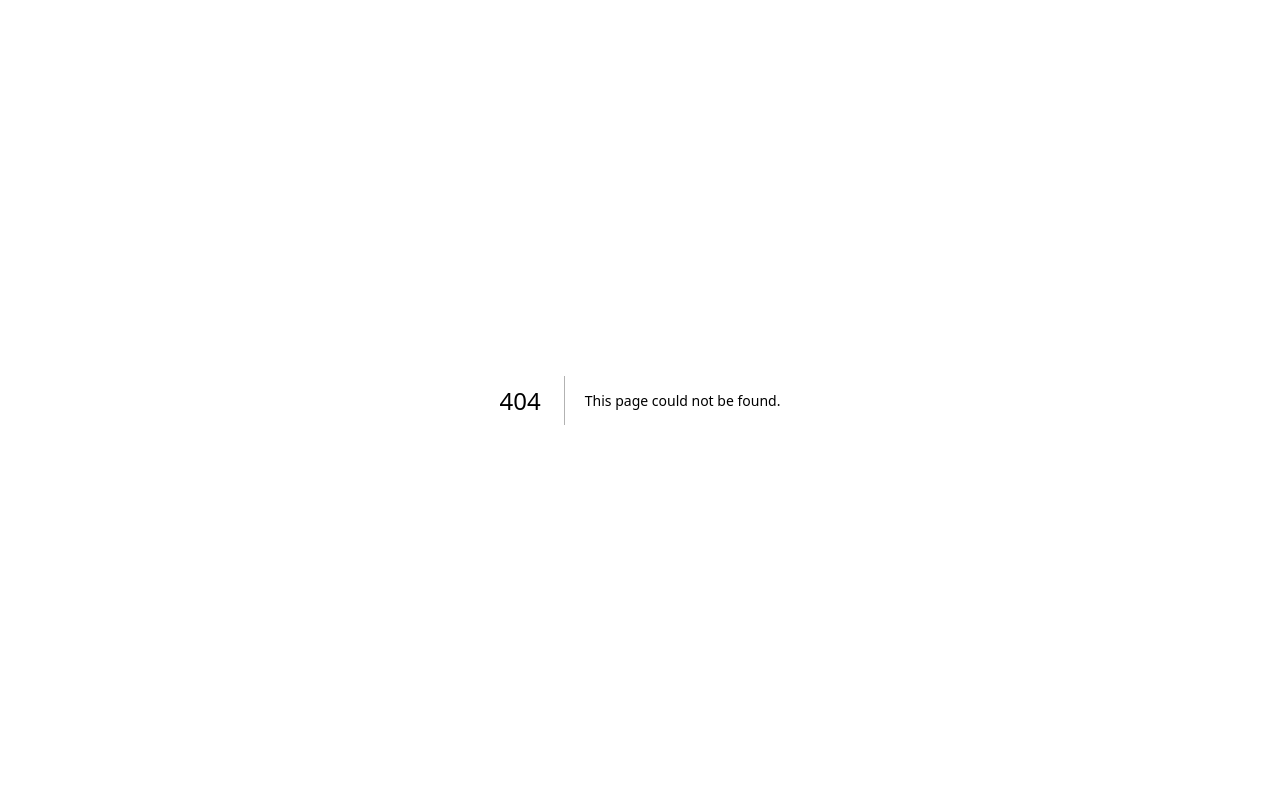
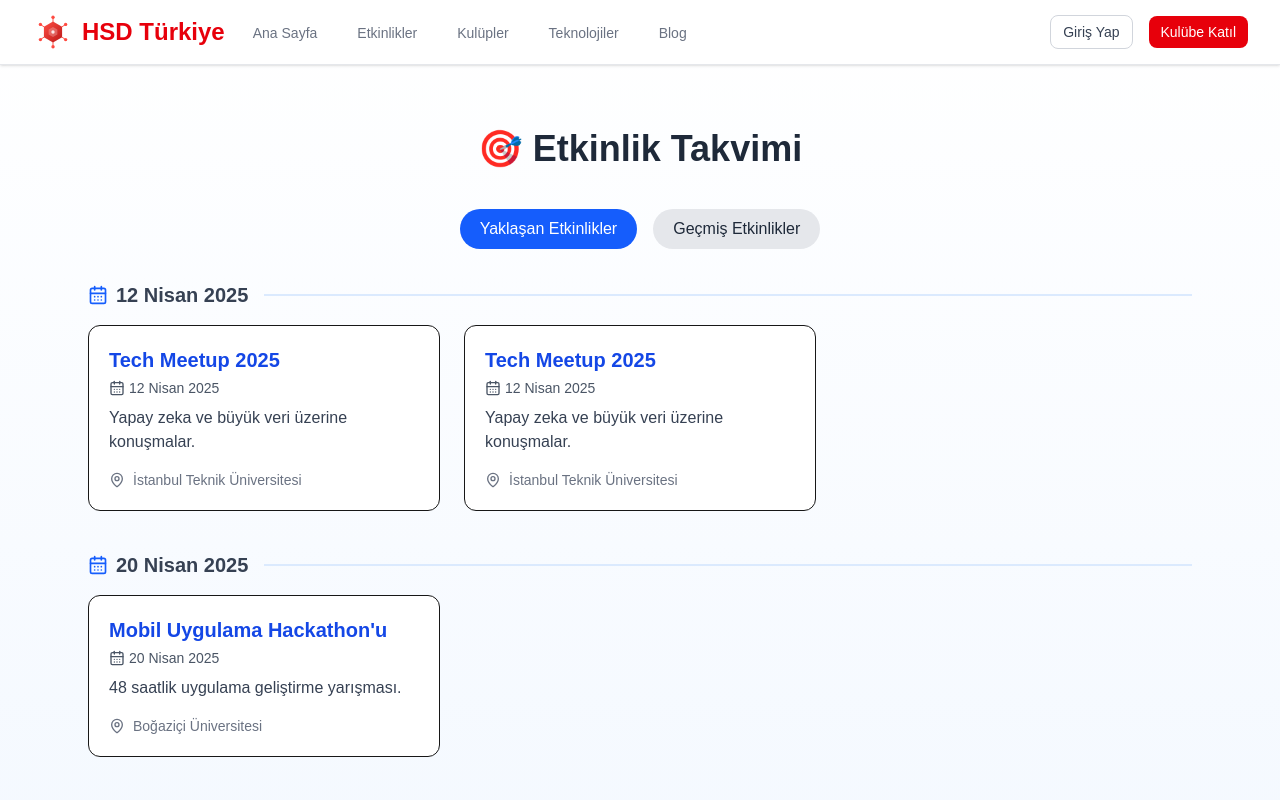
Before and after one commit to dev-yuci/HSDCommunities, a Next.js app: page /events in a window 1280 px wide. Before the commit this address had no page. Shown: the top 800 px of the page. Built offline with nearby package versions, Linux system fonts and the light colour scheme.

Commit message:
events sayfası eklendi

```diff
--- a/package.json
+++ b/package.json
@@ -11,6 +11,7 @@
   "dependencies": {
     "@react-google-maps/api": "^2.20.6",
     "d3-geo": "^3.1.1",
+    "framer-motion": "^12.6.3",
     "lucide-react": "^0.487.0",
     "next": "15.2.4",
     "next-themes": "^0.4.6",
--- /dev/null
+++ b/src/app/events/page.tsx
@@ -0,0 +1,15 @@
+import Header from '@/components/layout/Header';
+import Footer from '@/components/layout/Footer';
+import EventList from "@/components/events/EventList";
+
+export default function EventsPage() {
+  return (
+    <div className="min-h-screen bg-gradient-to-b from-white to-blue-50">
+      <Header />
+      <main className="max-w-7xl mx-auto px-4 py-10">
+        <EventList />
+      </main>
+      <Footer />
+    </div>
+  );
+}
--- a/src/app/globals.css
+++ b/src/app/globals.css
@@ -34,3 +34,18 @@ body {
 .scrollbar-hide::-webkit-scrollbar {
   display: none;            /* Chrome, Safari ve Opera */
 }
+
+@keyframes fade-in {
+  0% {
+    opacity: 0;
+    transform: scale(0.96);
+  }
+  100% {
+    opacity: 1;
+    transform: scale(1);
+  }
+}
+
+.animate-fade-in {
+  animation: fade-in 0.25s ease-out forwards;
+}
--- /dev/null
+++ b/src/components/events/EventCard.tsx
@@ -0,0 +1,38 @@
+// components/events/EventCard.tsx
+import React from "react";
+import { Event } from "@/data/eventsData";
+import { CalendarDays, MapPin } from "lucide-react";
+
+interface Props {
+  event: Event;
+  onClick: () => void;
+}
+
+const EventCard = ({ event, onClick }: Props) => {
+  return (
+    <div
+      onClick={onClick}
+      className="cursor-pointer border rounded-xl p-5 bg-white hover:shadow-lg transition"
+    >
+      <h2 className="text-xl font-semibold text-blue-700 mb-1">{event.title}</h2>
+
+      <div className="text-gray-600 text-sm flex items-center gap-1 mb-2">
+        <CalendarDays className="w-4 h-4" />
+        {new Date(event.date).toLocaleDateString("tr-TR", {
+          year: "numeric",
+          month: "long",
+          day: "numeric",
+        })}
+      </div>
+
+      <p className="text-gray-700 line-clamp-3">{event.description}</p>
+
+      <div className="mt-4 flex items-center gap-2 text-sm text-gray-500">
+        <MapPin className="w-4 h-4" />
+        {event.location}
+      </div>
+    </div>
+  );
+};
+
+export default EventCard;
--- /dev/null
+++ b/src/components/events/EventList.tsx
@@ -0,0 +1,85 @@
+"use client";
+
+import React, { useState } from "react";
+import { eventsData, Event } from "@/data/eventsData";
+import EventCard from "@/components/events/EventCard";
+import EventModal from "@/components/events/EventModal";
+import { CalendarDays } from "lucide-react";
+
+const EventList = () => {
+  const [filter, setFilter] = useState<"upcoming" | "past">("upcoming");
+  const [selectedEvent, setSelectedEvent] = useState<Event | null>(null);
+
+  const now = new Date();
+
+  const filteredEvents = eventsData
+    .filter((event) => {
+      const eventDate = new Date(event.date);
+      return filter === "upcoming" ? eventDate >= now : eventDate < now;
+    })
+    .sort((a, b) => new Date(a.date).getTime() - new Date(b.date).getTime());
+
+  const groupedEvents = filteredEvents.reduce((acc, event) => {
+    const date = new Date(event.date).toLocaleDateString("tr-TR", {
+      year: "numeric",
+      month: "long",
+      day: "numeric",
+    });
+    if (!acc[date]) acc[date] = [];
+    acc[date].push(event);
+    return acc;
+  }, {} as Record<string, Event[]>);
+
+  return (
+    <div className="p-6 max-w-6xl mx-auto relative">
+      <h1 className="text-4xl font-bold text-center mb-10 text-gray-800">
+        🎯 Etkinlik Takvimi
+      </h1>
+
+      <div className="flex justify-center gap-4 mb-8">
+        {["upcoming", "past"].map((key) => (
+          <button
+            key={key}
+            onClick={() => setFilter(key as "upcoming" | "past")}
+            className={`px-5 py-2 rounded-full font-medium transition ${
+              filter === key
+                ? "bg-blue-600 text-white"
+                : "bg-gray-200 text-gray-800"
+            }`}
+          >
+            {key === "upcoming" ? "Yaklaşan Etkinlikler" : "Geçmiş Etkinlikler"}
+          </button>
+        ))}
+      </div>
+
+      {Object.keys(groupedEvents).map((date) => (
+        <div key={date} className="mb-10">
+          <div className="flex items-center gap-2 mb-4">
+            <CalendarDays className="text-blue-600 w-5 h-5" />
+            <h2 className="text-xl font-semibold text-gray-700">{date}</h2>
+            <div className="h-[2px] flex-1 bg-blue-100 ml-2" />
+          </div>
+
+          <div className="grid grid-cols-1 sm:grid-cols-2 lg:grid-cols-3 gap-6">
+            {groupedEvents[date].map((event) => (
+              <EventCard
+                key={event.id}
+                event={event}
+                onClick={() => setSelectedEvent(event)}
+              />
+            ))}
+          </div>
+        </div>
+      ))}
+
+      {selectedEvent && (
+        <EventModal
+          event={selectedEvent}
+          onClose={() => setSelectedEvent(null)}
+        />
+      )}
+    </div>
+  );
+};
+
+export default EventList;
--- /dev/null
+++ b/src/components/events/EventModal.tsx
@@ -0,0 +1,50 @@
+// components/events/EventModal.tsx
+import React from "react";
+import { Event } from "@/data/eventsData";
+import { CalendarDays, MapPin, X } from "lucide-react";
+
+interface Props {
+  event: Event;
+  onClose: () => void;
+}
+
+const EventModal = ({ event, onClose }: Props) => {
+  return (
+    <div className="fixed inset-0 z-50 flex items-center justify-center bg-black/50">
+      <div className="relative bg-white rounded-xl max-w-2xl w-full p-6 shadow-xl animate-fade-in">
+        {/* Close Button */}
+        <button
+          onClick={onClose}
+          className="absolute top-4 right-4 text-gray-500 hover:text-red-500"
+        >
+          <X size={24} />
+        </button>
+
+        {/* Modal Content */}
+        <h2 className="text-3xl font-bold text-blue-700 mb-4">
+          {event.title}
+        </h2>
+
+        <div className="flex items-center gap-2 text-gray-600 mb-2">
+          <CalendarDays className="w-5 h-5" />
+          <span>
+            {new Date(event.date).toLocaleDateString("tr-TR", {
+              year: "numeric",
+              month: "long",
+              day: "numeric",
+            })}
+          </span>
+        </div>
+
+        <div className="flex items-center gap-2 text-gray-600 mb-6">
+          <MapPin className="w-5 h-5" />
+          <span>{event.location}</span>
+        </div>
+
+        <p className="text-gray-800 leading-relaxed">{event.description}</p>
+      </div>
+    </div>
+  );
+};
+
+export default EventModal;
--- /dev/null
+++ b/src/data/eventsData.ts
@@ -0,0 +1,39 @@
+// data/eventsData.ts
+export interface Event {
+    id: number;
+    title: string;
+    description: string;
+    date: string; // ISO format (e.g., "2025-04-12")
+    location: string;
+  }
+
+  export const eventsData: Event[] = [
+    {
+      id: 1,
+      title: "Tech Meetup 2025",
+      description: "Yapay zeka ve büyük veri üzerine konuşmalar.",
+      date: "2025-04-12",
+      location: "İstanbul Teknik Üniversitesi",
+    },
+    {
+      id: 1,
+      title: "Tech Meetup 2025",
+      description: "Yapay zeka ve büyük veri üzerine konuşmalar.",
+      date: "2025-04-12",
+      location: "İstanbul Teknik Üniversitesi",
+    },
+    {
+      id: 2,
+      title: "Siber Güvenlik Zirvesi",
+      description: "En güncel tehditler ve savunma yöntemleri.",
+      date: "2025-03-20",
+      location: "ODTÜ",
+    },
+    {
+      id: 3,
+      title: "Mobil Uygulama Hackathon'u",
+      description: "48 saatlik uygulama geliştirme yarışması.",
+      date: "2025-04-20",
+      location: "Boğaziçi Üniversitesi",
+    },
+  ];
```
Also changed, not shown: 1 other file (tests, documents, lock files or other folders).
